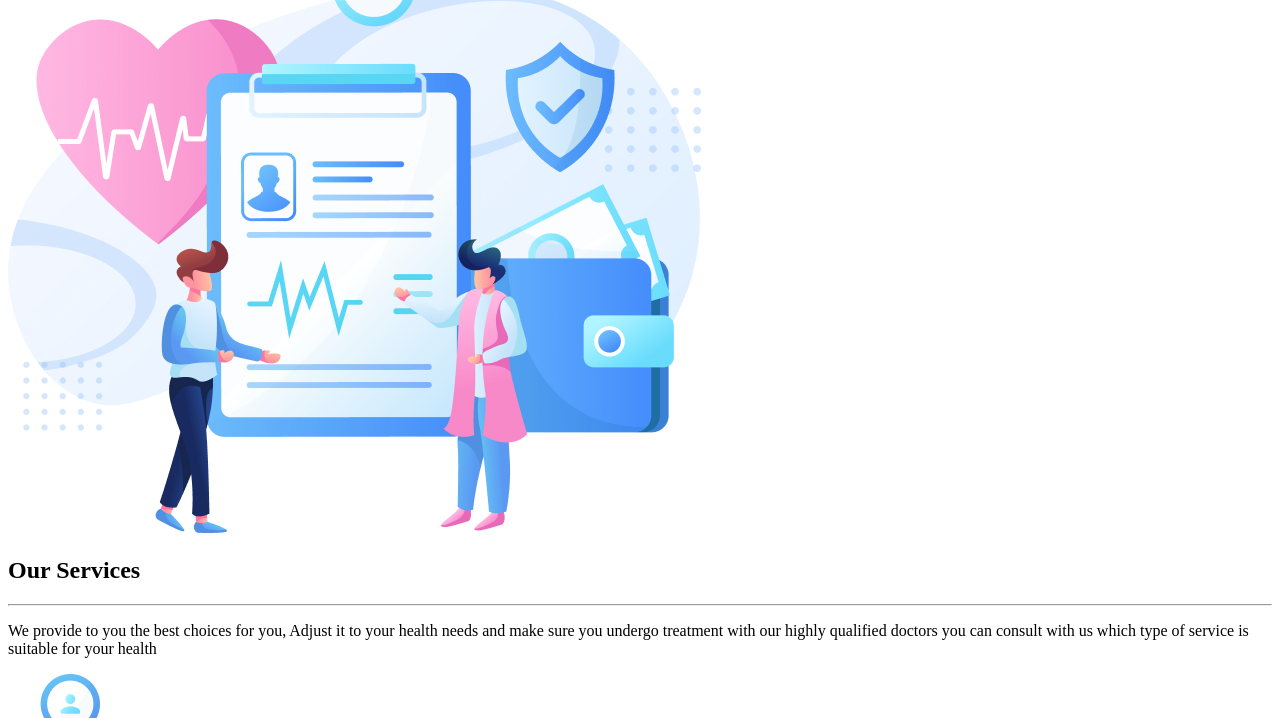
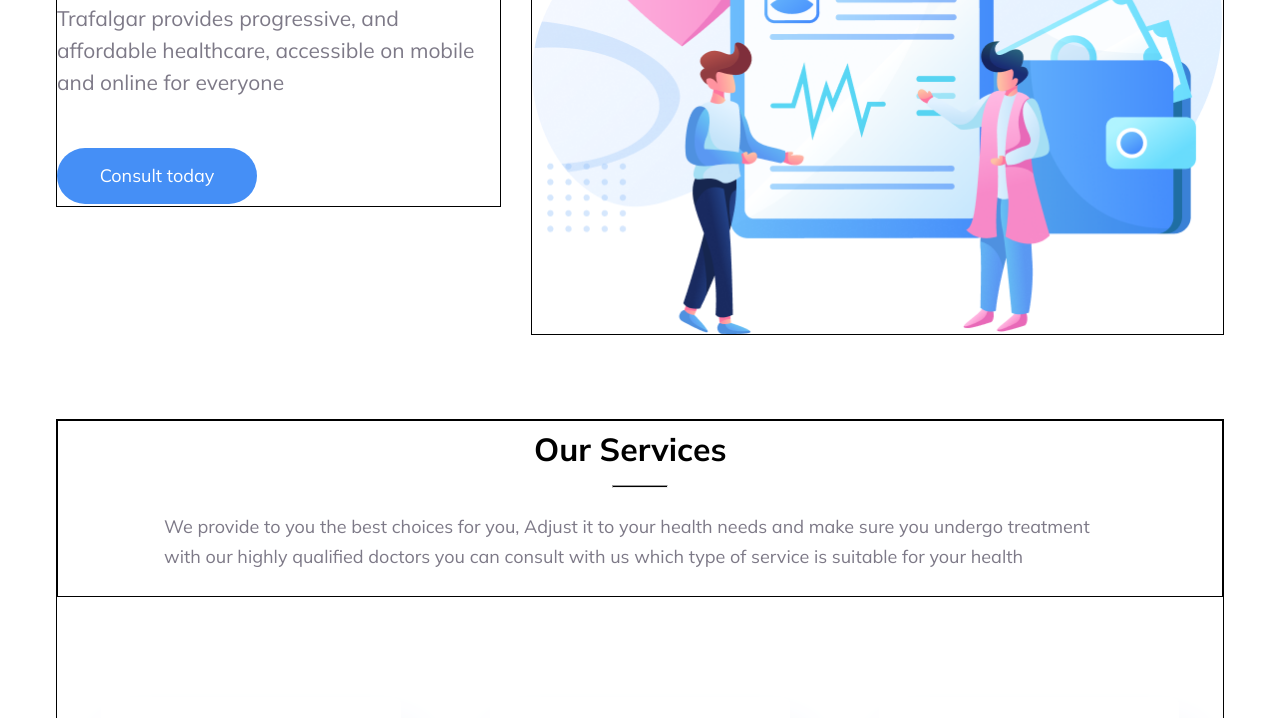
Before and after one commit to PiOPURE/Trafalgar, a plain HTML site: page index.html in a window 1280 px wide. Shown: the part 346-1064 px from the top of the page. Drawn offline with Linux system fonts and the light colour scheme.

Commit message:
correct css file path

```diff
--- a/index.html
+++ b/index.html
@@ -8,7 +8,7 @@
     <link rel="preconnect" href="https://fonts.googleapis.com">
 <link rel="preconnect" href="https://fonts.gstatic.com" crossorigin>
 <link href="https://fonts.googleapis.com/css2?family=Inter+Tight:ital,wght@0,100..900;1,100..900&family=Mulish:ital,wght@0,200..1000;1,200..1000&display=swap" rel="stylesheet">
-<link type="text/css" rel="stylesheet" href="Trafalgar.css">
+<link type="text/css" rel="stylesheet" href="style.css">
 <script src="https://kit.fontawesome.com/b0ca9a89bf.js" crossorigin="anonymous"></script>
 </head>
 <body>
```
